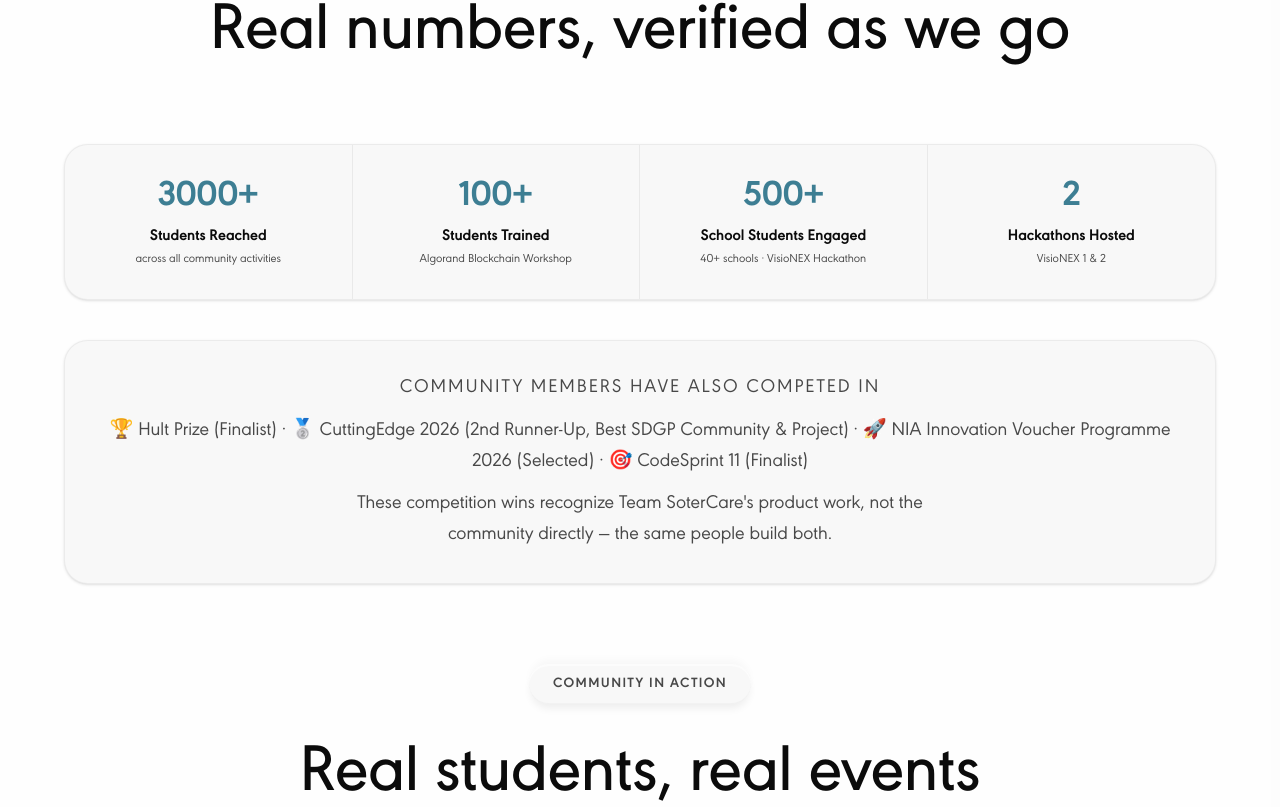
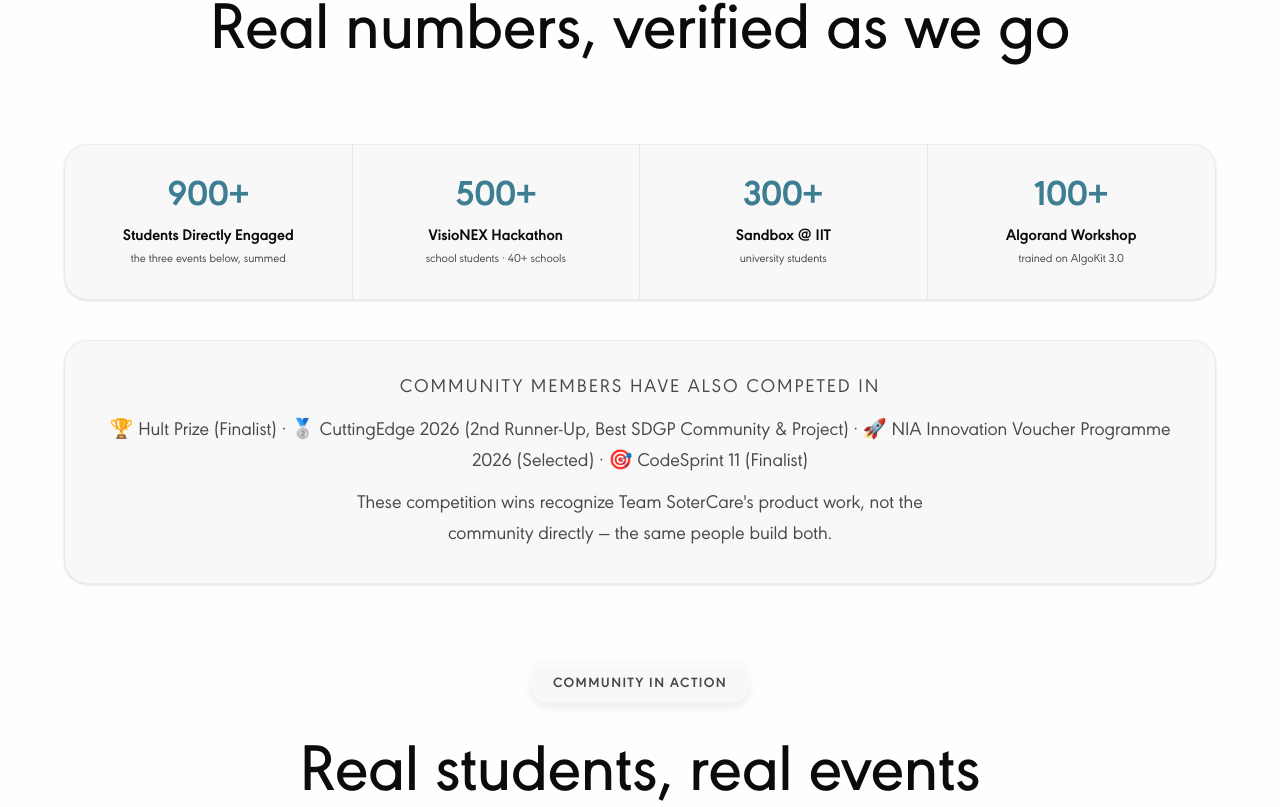
Before and after one commit to SoterCare/web-dev-v2, a Next.js app: page /community in a window 1280 px wide. Shown: the part 3333-4140 px from the top of the page. Built offline with nearby package versions, Linux system fonts and the light colour scheme.

Commit message:
Replace 3000+ stat with self-verifying 900+ breakdown
Stat row now shows the total alongside its three components (VisioNEX 500+,
Sandbox 300+, Algorand 100+) so the arithmetic is visible on the page and
cannot read as double-counting.

```diff
--- a/src/app/community/page.tsx
+++ b/src/app/community/page.tsx
@@ -370,10 +370,10 @@ export default function CommunityPage() {
               <div className="bg-bg-card rounded-3xl shadow-sm border border-black/5 overflow-hidden mb-10">
                 <div className="grid grid-cols-2 md:grid-cols-4 divide-x divide-y md:divide-y-0 divide-black/[0.06]">
                   {[
-                    { value: '3000+', label: 'Students Reached', sub: 'across all community activities' },
-                    { value: '100+', label: 'Students Trained', sub: 'Algorand Blockchain Workshop' },
-                    { value: '500+', label: 'School Students Engaged', sub: '40+ schools · VisioNEX Hackathon' },
-                    { value: '2', label: 'Hackathons Hosted', sub: 'VisioNEX 1 & 2' },
+                    { value: '900+', label: 'Students Directly Engaged', sub: 'the three events below, summed' },
+                    { value: '500+', label: 'VisioNEX Hackathon', sub: 'school students · 40+ schools' },
+                    { value: '300+', label: 'Sandbox @ IIT', sub: 'university students' },
+                    { value: '100+', label: 'Algorand Workshop', sub: 'trained on AlgoKit 3.0' },
                   ].map((stat) => (
                     <div key={stat.label} className="p-6 md:p-8 text-center">
                       <div className="text-3xl md:text-4xl font-bold text-[#3d7e93] mb-2">{stat.value}</div>
```
